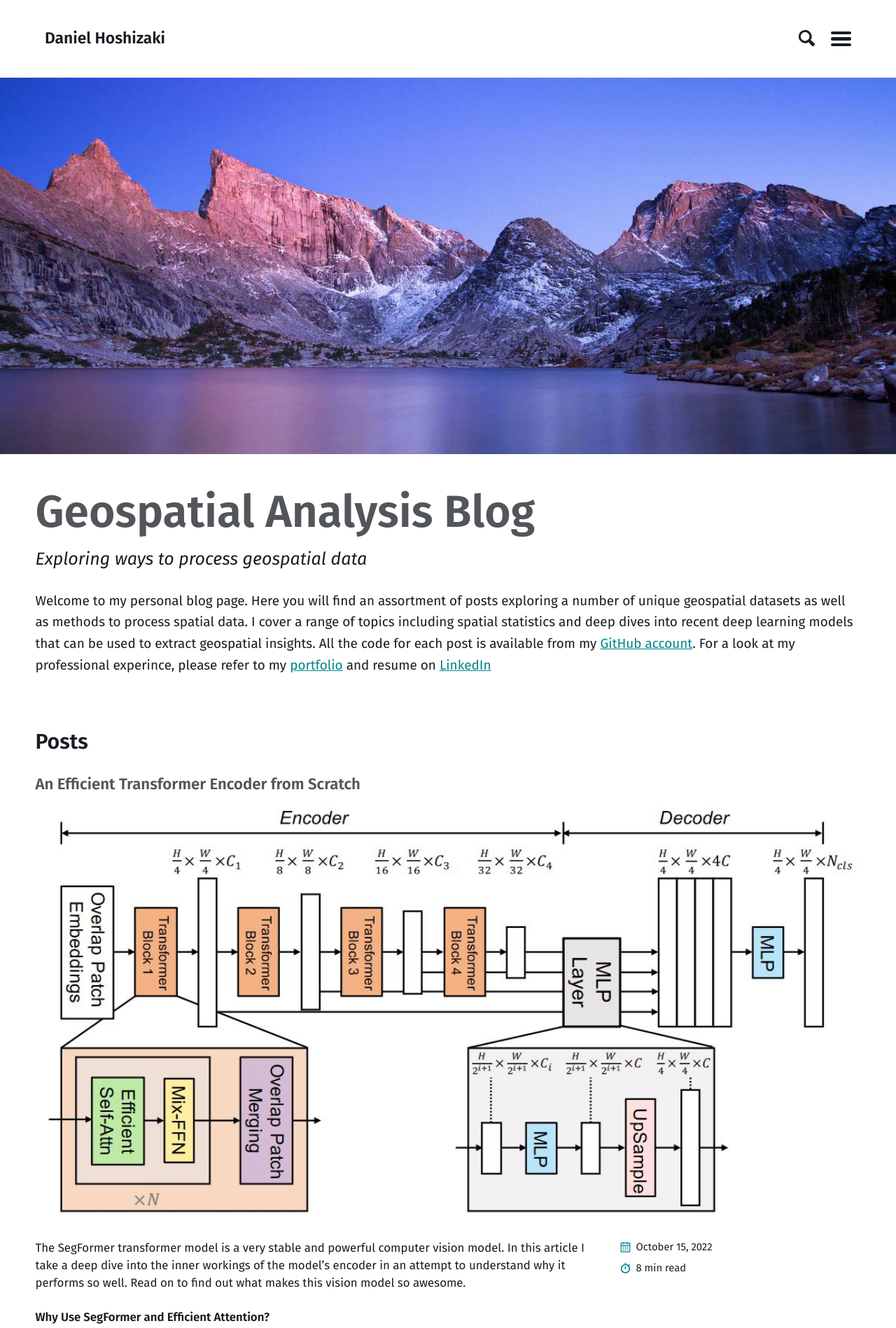
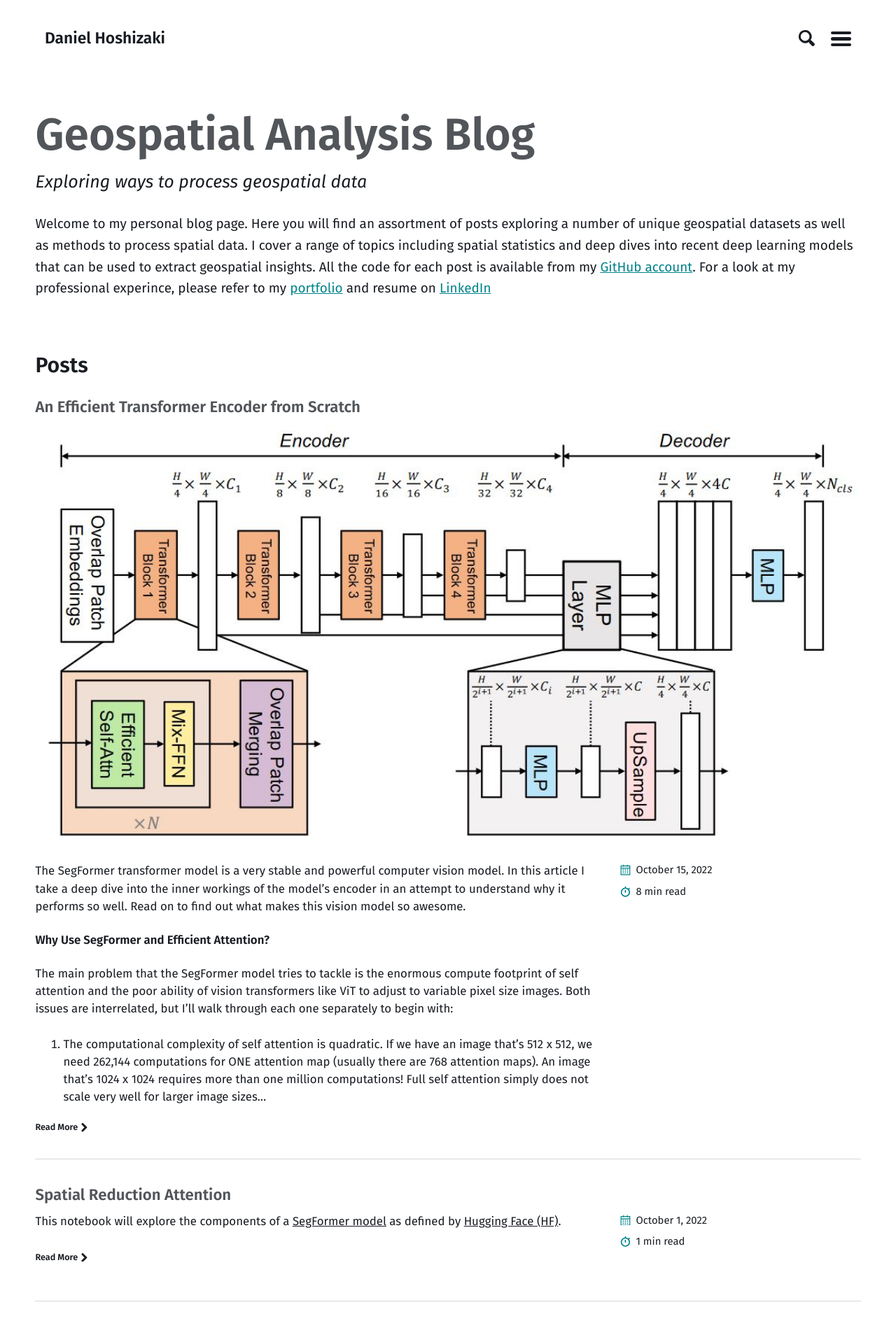
Before and after one commit to mmistakes/jekyll-theme-basically-basic, a Jekyll site: the page built from index.html, in a window 1280 px wide. Shown: the top 1898 px of the page at 70% size. Built offline with Jekyll 4.4.1, drawn with Linux system fonts in a browser that asks for light colours; the list of posts is cut into pages by our own code.

Commit message:
test collection

```diff
--- a/_includes/page-intro.html
+++ b/_includes/page-intro.html
@@ -1,9 +1,8 @@
 <header class="intro">
-  {% if page.image %}
+  {% if page.image.path %}
     {% assign intro_image = page.image.path | default: page.image | relative_url | escape %}
     <div class="intro-image">
-      <img src="{{ intro_image }}">
-      <!-- <img src="{{ intro_image }}" alt="{{ page.title }}"> -->
+      <img src="{{ intro_image }}" alt="{{ page.title }}">
     </div>
   {% endif %}
 
```
